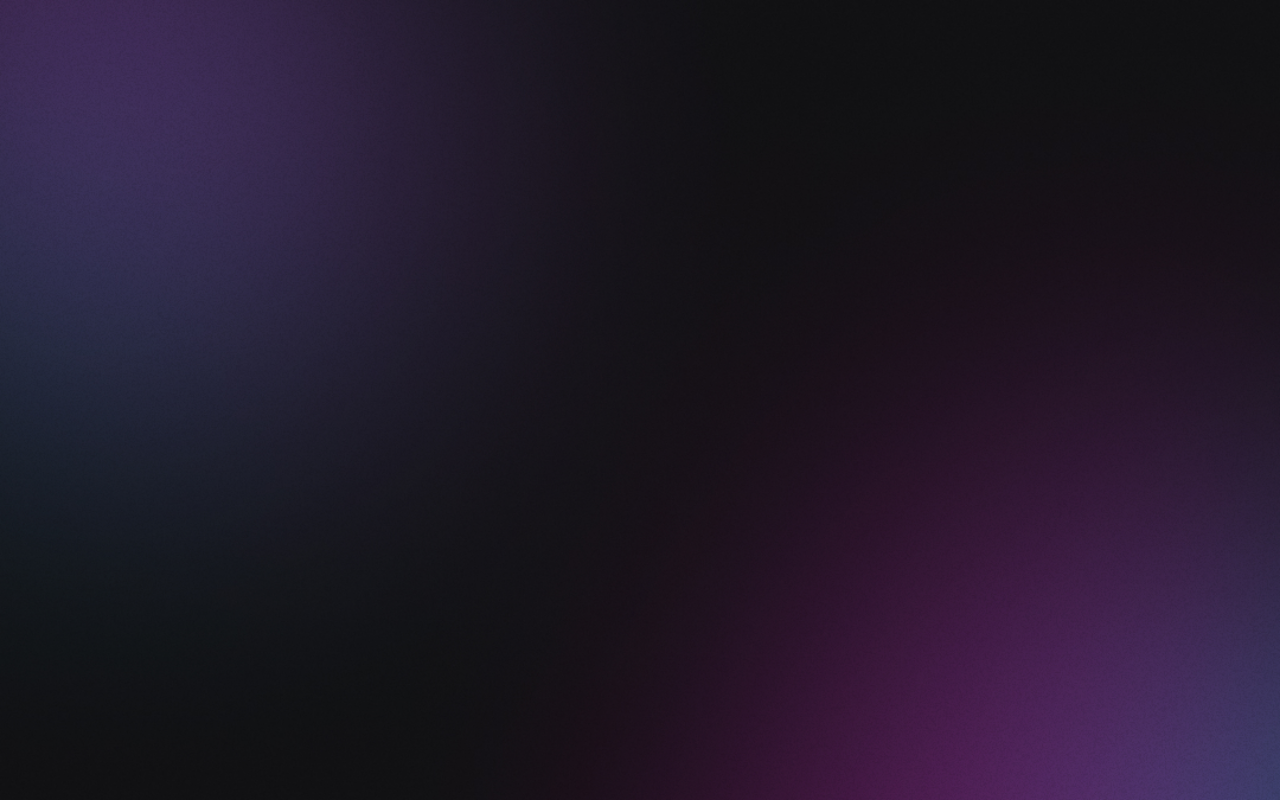
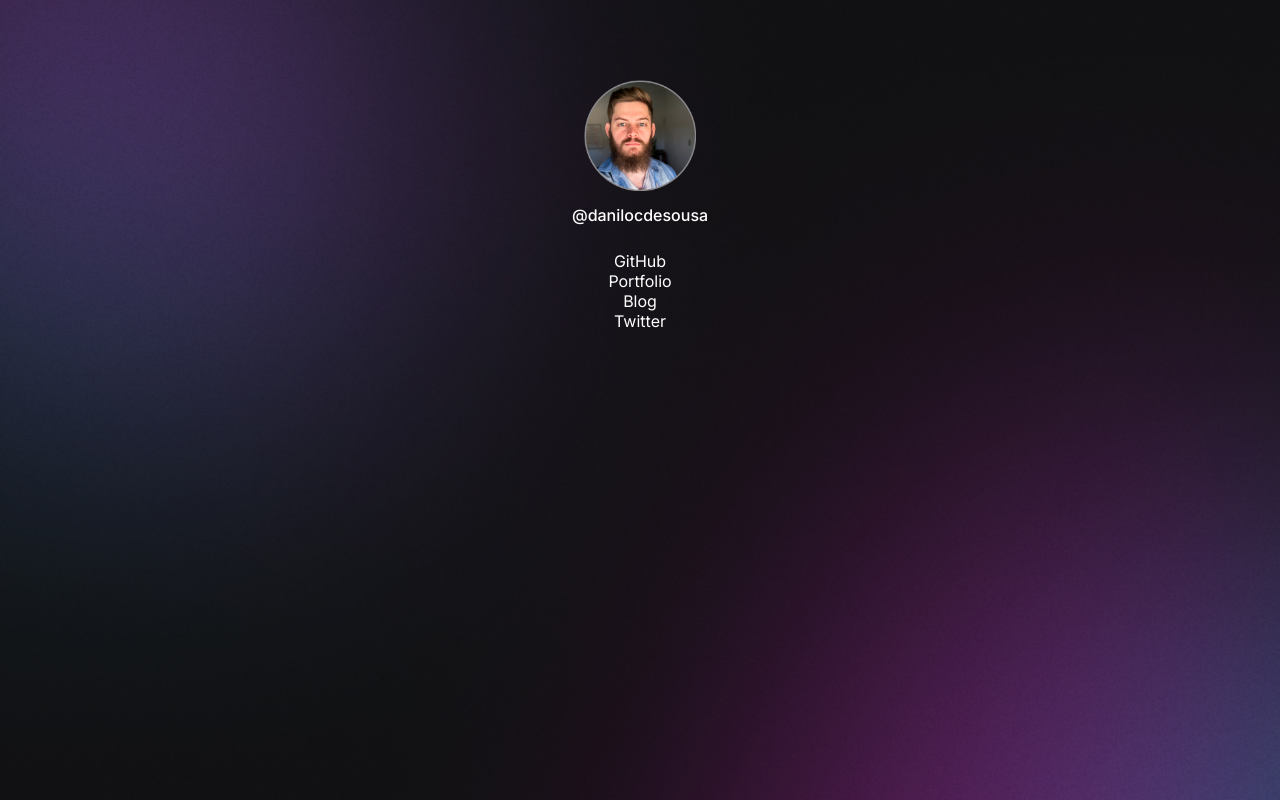
Before and after one commit to danilocdesousa/dev-links, a plain HTML site: page index.html in a window 1280 px wide. Drawn offline with Linux system fonts and the light colour scheme.

Commit message:
Add content and style

```diff
--- a/index.html
+++ b/index.html
@@ -5,9 +5,24 @@
     <meta http-equiv="X-UA-Compatible" content="IE=edge" />
     <meta name="viewport" content="width=device-width, initial-scale=1.0" />
     <title>DevLinks</title>
-    <link rel="stylesheet" href="./src/css/style.css">
+    <link rel="preconnect" href="https://fonts.googleapis.com" />
+    <link rel="preconnect" href="https://fonts.gstatic.com" crossorigin />
+    <link
+      href="https://fonts.googleapis.com/css2?family=Inter:wght@400;500&display=swap" rel="stylesheet" />
+    <link rel="stylesheet" href="./src/css/style.css" />
   </head>
   <body>
-    <div id="container"></div>
+    <div id="container">
+      <div id="profile">
+        <img src="./src/img/avatar.png" alt="Foto de Danilo de Sousa." />
+        <p>@danilocdesousa</p>
+      </div>
+      <ul>
+        <li><a href="#" target="_blank"></a>GitHub</li>
+        <li><a href="#" target="_blank"></a>Portfolio</li>
+        <li><a href="#" target="_blank"></a>Blog</li>
+        <li><a href="#" target="_blank"></a>Twitter</li>
+      </ul>
+    </div>
   </body>
 </html>
--- a/src/css/style.css
+++ b/src/css/style.css
@@ -1,9 +1,60 @@
+/* Reset CSS */
+html, body, div, span, applet, object, iframe,
+h1, h2, h3, h4, h5, h6, p, blockquote, pre,
+a, abbr, acronym, address, big, cite, code,
+del, dfn, em, img, ins, kbd, q, s, samp,
+small, strike, strong, sub, sup, tt, var,
+b, u, i, center,
+dl, dt, dd, ol, ul, li,
+fieldset, form, label, legend,
+table, caption, tbody, tfoot, thead, tr, th, td,
+article, aside, canvas, details, embed,
+figure, figcaption, footer, header, hgroup,
+menu, nav, output, ruby, section, summary,
+time, mark, audio, video {
+	margin: 0;
+	padding: 0;
+	border: 0;
+	font-size: 100%;
+	font: inherit;
+	vertical-align: baseline;
+}
+
+ol, ul {
+	list-style: none;
+}
+
+/* New Style */
+
+body * {
+  font-family: 'Inter', sans-serif;
+  color: #ffffff;
+}
+
 body {
   background: url(../img/bg_dark_mobile.jpg) no-repeat top center/cover;
 }
 
 #container {
   width: 360px;
-  height: 712px;
-  margin: 0 auto;
+  margin: 56px auto 0;
 }
+
+#profile {
+  text-align: center;
+  padding: 24px;
+}
+
+#profile img {
+  width: 112px;
+}
+
+#profile p {
+  font-weight: 500;
+  line-height: 24px;
+  margin-top: 8px;
+}
+
+ul {
+  text-align: center;
+}
```
Also changed, not shown: src/img/avatar.png (added).
